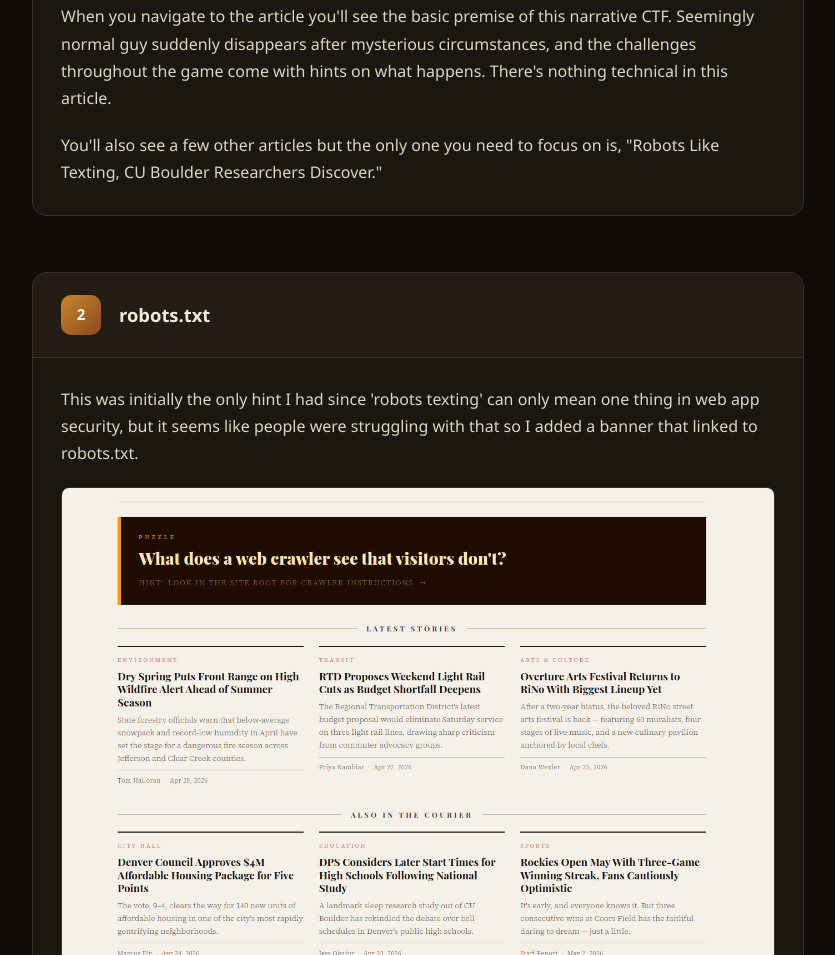
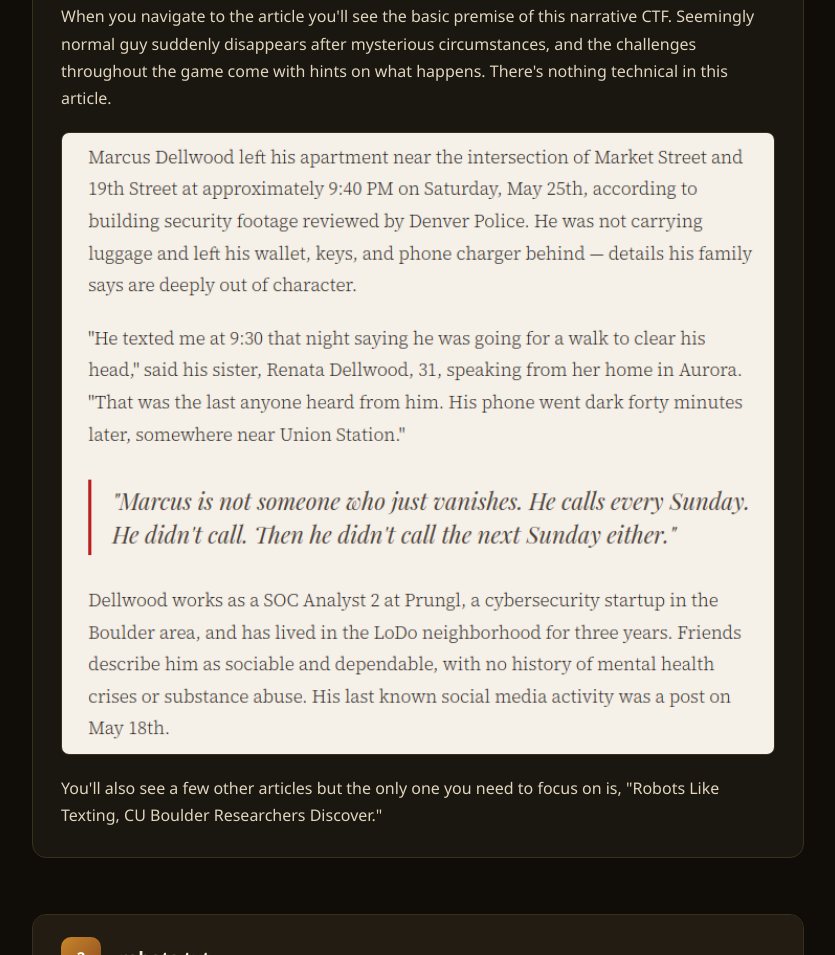
Before and after one commit to mayadouglas1101/ctf-writeup, a plain HTML site: page index.html in a window 1280 px wide. Shown: the part 1692-2647 px from the top of the page, without its empty margins (222-1057 px from the left). Drawn offline with Linux system fonts and the light colour scheme.

Commit message:
adding prungl reference

```diff
--- a/index.html
+++ b/index.html
@@ -437,6 +437,8 @@
         <img src="img-01-headline.png" alt="The Denver Courier headline — Family Pleads for Help Finding Marcus Dellwood" style="width:100%;border-radius:8px;border:1px solid var(--border);" />
 
         <p>When you navigate to the article you'll see the basic premise of this narrative CTF. Seemingly normal guy suddenly disappears after mysterious circumstances, and the challenges throughout the game come with hints on what happens. There's nothing technical in this article.</p>
+
+        <img src="img-01b-article-text.png" alt="Denver Courier article about Marcus Dellwood's disappearance" style="width:100%;border-radius:8px;border:1px solid var(--border);" />
         <p>You'll also see a few other articles but the only one you need to focus on is, "Robots Like Texting, CU Boulder Researchers Discover."</p>
       </div>
     </div>
```
Also changed, not shown: img-01b-article-text.png (added).
